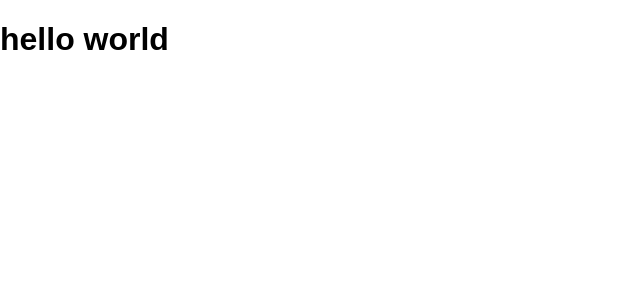
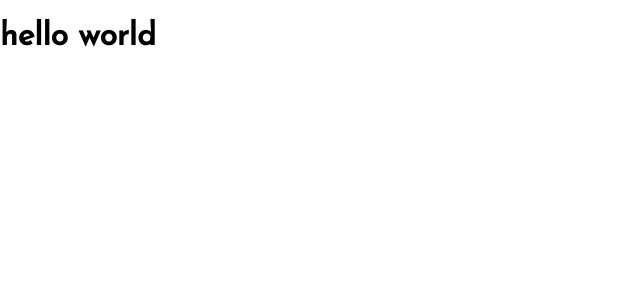
Before and after one commit to marselle13/todo-list, a React (Create React App) app: page / in a window 1280 px wide. Shown: the top 300 px of the page, without its empty margins (0-640 px from the left). Built offline with nearby package versions, Linux system fonts and the light colour scheme.

Commit message:
starting font

```diff
--- a/src/index.css
+++ b/src/index.css
@@ -1,16 +1,20 @@
 * {
   box-sizing: border-box;
 }
+@font-face {
+  font-family: "josefin-sans";
+  src: url(./assets/fonts/JosefinSans-Regular.ttf);
+}
+
+@font-face {
+  font-family: "josefin-sans-bold";
+  src: url(./assets/fonts/JosefinSans-Bold.ttf);
+}
 
 html {
-  font-family: sans-serif;
-  background: #fff;
+  font-family: "josefin-sans", sans-serif;
 }
 
 body {
   margin: 0;
 }
-
-main {
-  margin-top: 6rem;
-}
```
Also changed, not shown: src/assets/fonts/JosefinSans-Bold.ttf (added), src/assets/fonts/JosefinSans-Regular.ttf (added).
